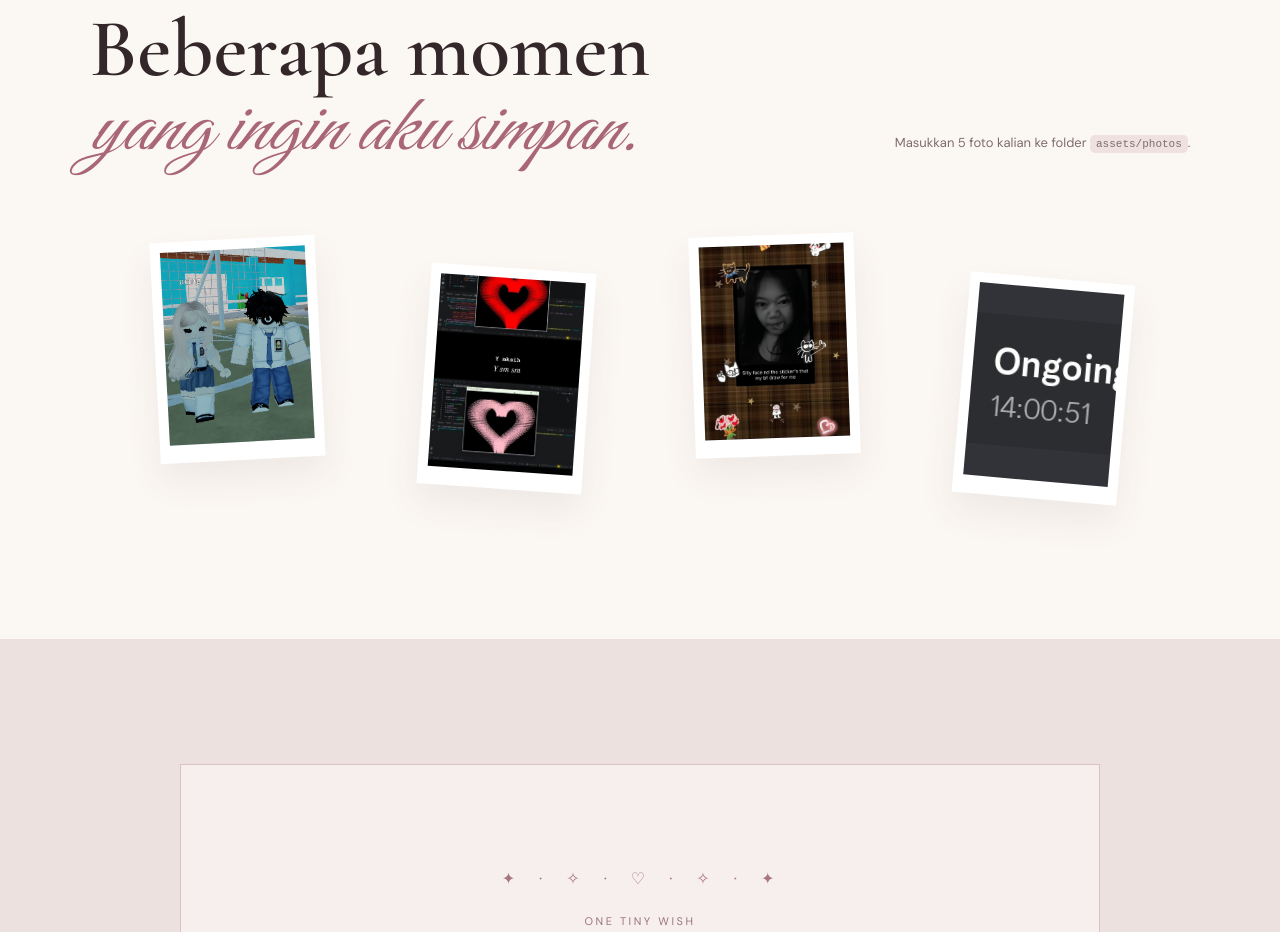
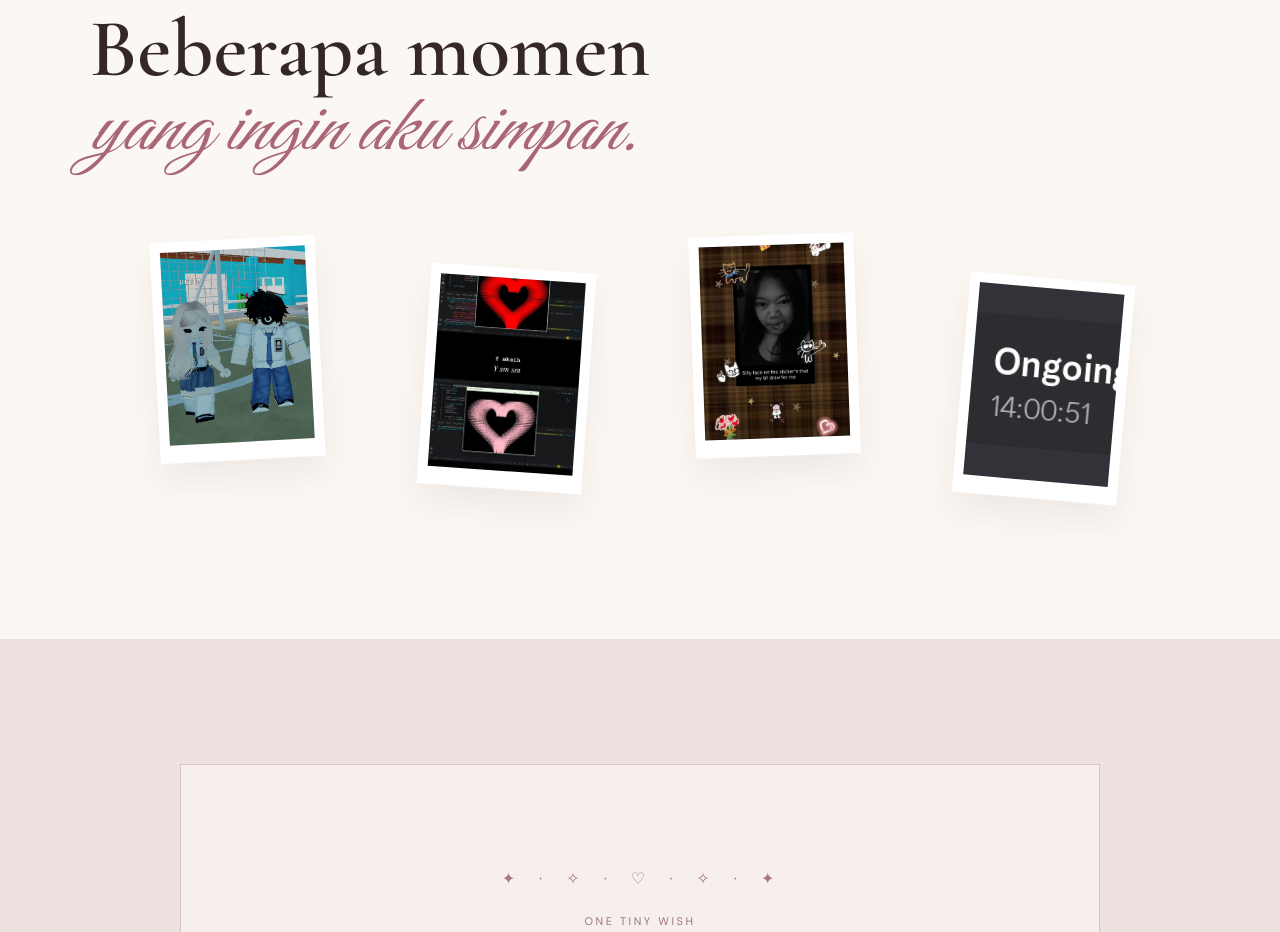
Before and after one commit to zahy25001-netizen/apa_yah, a plain HTML site: page index.html in a window 1280 px wide. Shown: the part 2700-3632 px from the top of the page. Drawn offline with nearby package versions, Linux system fonts and the light colour scheme.

Commit message:
Update index.html

```diff
--- a/index.html
+++ b/index.html
@@ -90,7 +90,6 @@
       <div class="section-label">02 · little pieces of us</div>
       <div class="memory-heading">
         <h2>Beberapa momen<br><em>yang ingin aku simpan.</em></h2>
-        <p>Masukkan 5 foto kalian ke folder <code>assets/photos</code>.</p>
       </div>
       <div class="polaroids">
         <figure class="polaroid p1"><img src="assets/photos/photo-1.jpg" onerror="this.src='https://placehold.co/700x900/f5eee8/9b6b72?text=Foto+1';" alt="Momen 1"></figure>
```
